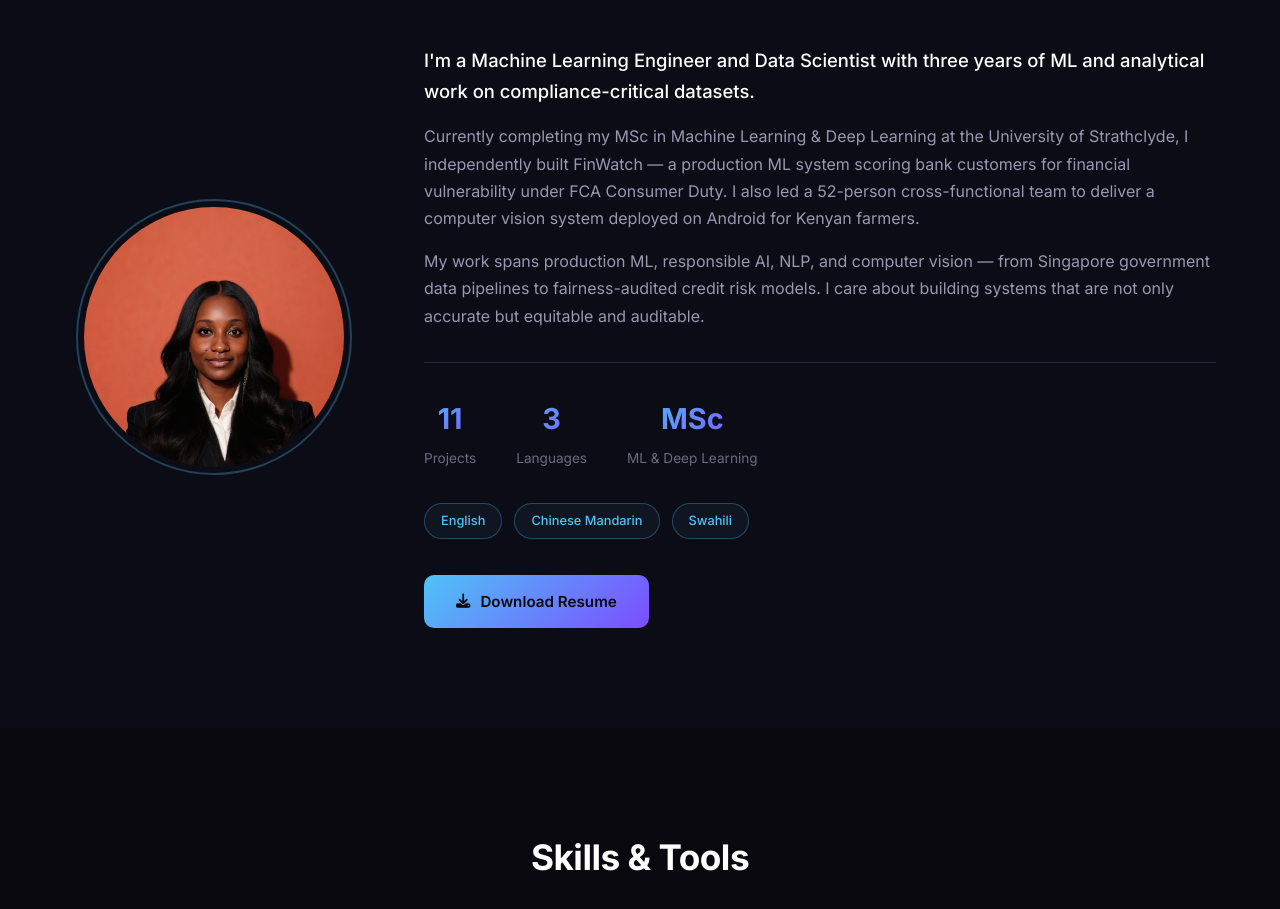
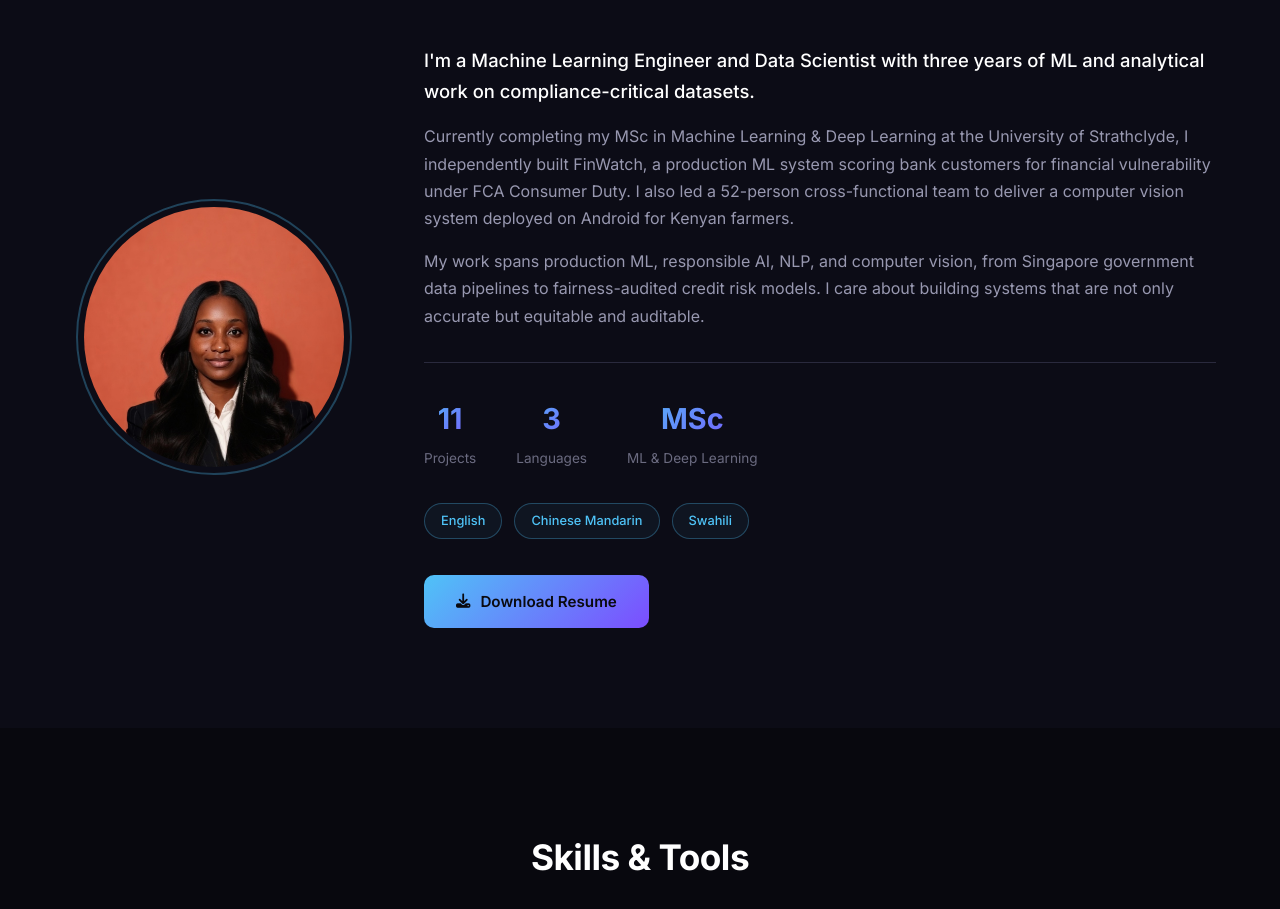
Before and after one commit to ouyale/ouyale.github.io, a plain HTML site: page index.html in a window 1280 px wide. Shown: the part 963-1872 px from the top of the page. Drawn offline with Linux system fonts and the light colour scheme.

Commit message:
Refactor about section for clarity and conciseness

```diff
--- a/index.html
+++ b/index.html
@@ -70,8 +70,8 @@
                 </div>
                 <div class="about-text">
                     <p class="about-lead">I'm a Machine Learning Engineer and Data Scientist with three years of ML and analytical work on compliance-critical datasets.</p>
-                    <p>Currently completing my MSc in Machine Learning & Deep Learning at the University of Strathclyde, I independently built FinWatch — a production ML system scoring bank customers for financial vulnerability under FCA Consumer Duty. I also led a 52-person cross-functional team to deliver a computer vision system deployed on Android for Kenyan farmers.</p>
-                    <p>My work spans production ML, responsible AI, NLP, and computer vision — from Singapore government data pipelines to fairness-audited credit risk models. I care about building systems that are not only accurate but equitable and auditable.</p>
+                    <p>Currently completing my MSc in Machine Learning & Deep Learning at the University of Strathclyde, I independently built FinWatch, a production ML system scoring bank customers for financial vulnerability under FCA Consumer Duty. I also led a 52-person cross-functional team to deliver a computer vision system deployed on Android for Kenyan farmers.</p>
+                    <p>My work spans production ML, responsible AI, NLP, and computer vision, from Singapore government data pipelines to fairness-audited credit risk models. I care about building systems that are not only accurate but equitable and auditable.</p>
                     <div class="about-stats">
                         <div class="stat">
                             <span class="stat-number">11</span>
```
